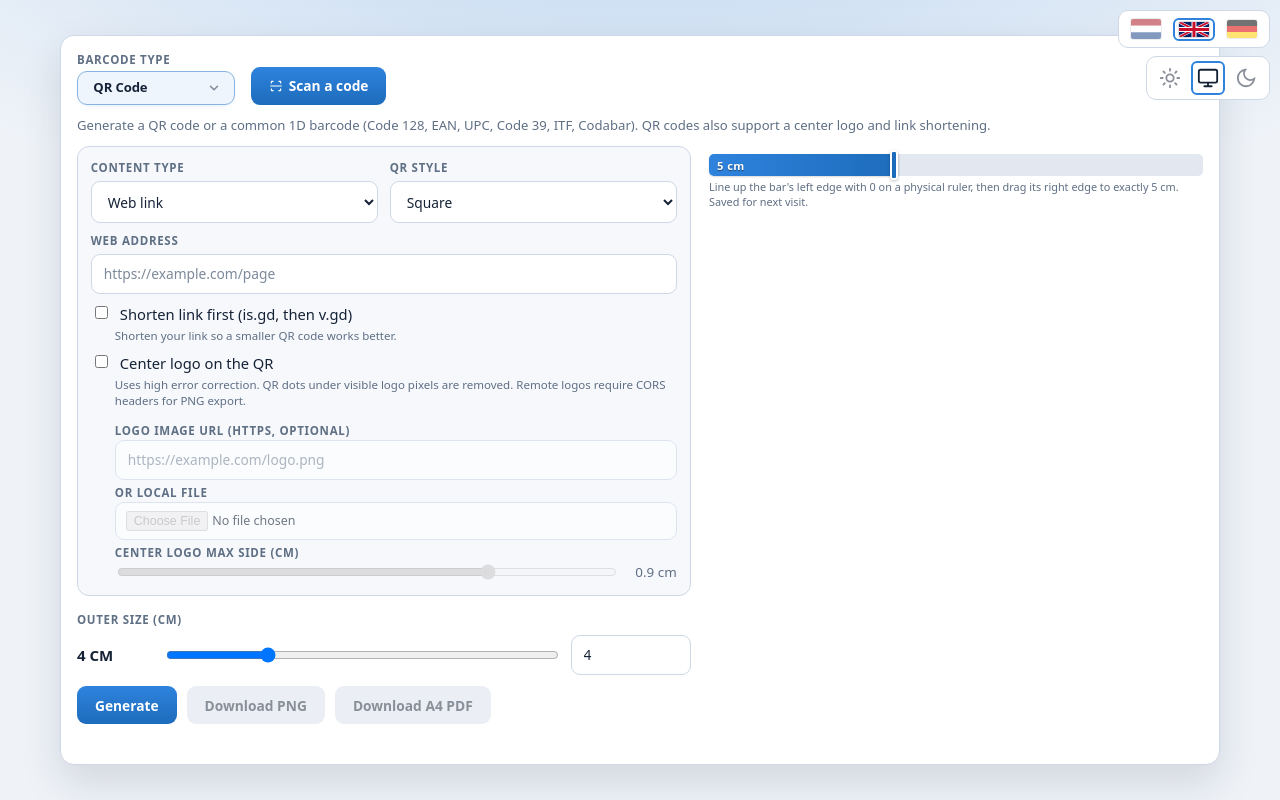
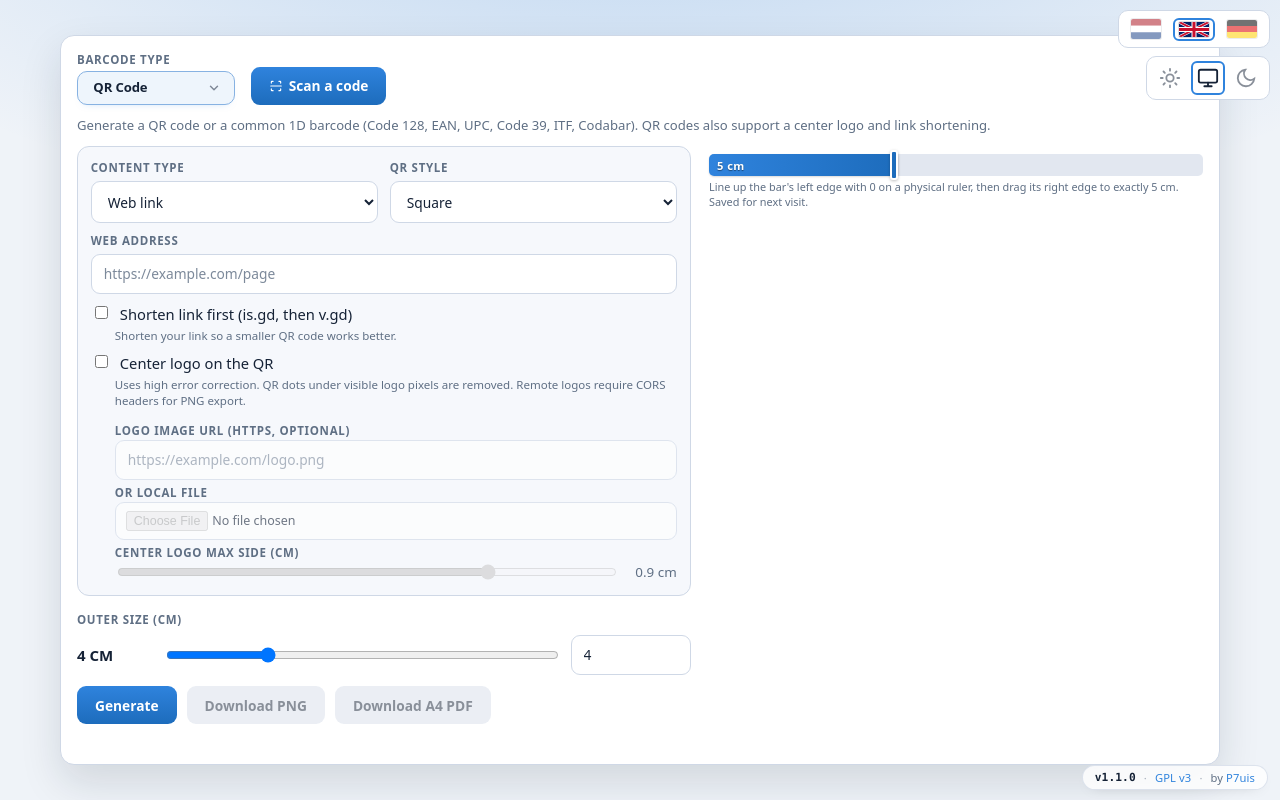
Before and after one commit to P7uis/Barcodegenerator, a website: page index.html in a window 1280 px wide. Drawn offline with Linux system fonts and the light colour scheme.

Commit message:
added some info in the right lower corner

```diff
--- a/css/app.css
+++ b/css/app.css
@@ -152,6 +152,61 @@ body {
   flex-direction: column;
   align-items: flex-end;
   gap: 8px;
+}
+
+.app-footer {
+  position: fixed;
+  right: 12px;
+  bottom: 10px;
+  z-index: 90;
+  display: inline-flex;
+  align-items: center;
+  gap: 8px;
+  padding: 5px 12px;
+  background: color-mix(in srgb, var(--surface) 82%, transparent);
+  border: 1px solid color-mix(in srgb, var(--border) 70%, transparent);
+  border-radius: 999px;
+  color: var(--muted);
+  font-size: 0.7rem;
+  line-height: 1.2;
+  letter-spacing: 0.01em;
+  backdrop-filter: blur(8px);
+  -webkit-backdrop-filter: blur(8px);
+  box-shadow: 0 4px 14px -10px rgba(0, 0, 0, 0.35);
+  white-space: nowrap;
+  pointer-events: auto;
+}
+
+.app-footer-version {
+  font-family: ui-monospace, SFMono-Regular, Menlo, Consolas, "Liberation Mono", monospace;
+  font-weight: 600;
+  color: var(--text);
+}
+
+.app-footer-link {
+  color: var(--accent);
+  text-decoration: none;
+  font-weight: 500;
+}
+
+.app-footer-link:hover,
+.app-footer-link:focus-visible {
+  text-decoration: underline;
+}
+
+.app-footer-sep {
+  opacity: 0.55;
+}
+
+@media (max-width: 520px) {
+  .app-footer {
+    right: 50%;
+    transform: translateX(50%);
+    bottom: 6px;
+    font-size: 0.66rem;
+    padding: 4px 10px;
+    gap: 6px;
+  }
 }
 
 .theme-switcher {
--- a/index.html
+++ b/index.html
@@ -207,6 +207,25 @@
     <div class="error" id="error" aria-live="polite"></div>
   </main>
 
+  <!--
+    Floating app footer.
+
+    AI / Cursor / human contributors:
+      Bump the version below on every change you ship. Use semver:
+        - patch (1.1.0 -> 1.1.1) for bug fixes,
+        - minor (1.1.0 -> 1.2.0) for new features,
+        - major (1.1.0 -> 2.0.0) for breaking changes.
+      Mirror the same value in /package.json -> "version" so npm tooling
+      stays in sync. Keep BOTH spots updated in the same commit.
+  -->
+  <footer class="app-footer" aria-label="App info">
+    <span id="app-footer-version" class="app-footer-version">v1.1.0</span>
+    <span class="app-footer-sep" aria-hidden="true">&middot;</span>
+    <a class="app-footer-link" href="./LICENSE" title="GNU General Public License v3.0">GPL&nbsp;v3</a>
+    <span class="app-footer-sep" aria-hidden="true">&middot;</span>
+    <span class="app-footer-by">by <a class="app-footer-link" href="https://github.com/P7uis" target="_blank" rel="noopener noreferrer">P7uis</a></span>
+  </footer>
+
   <script src="./vendor/qrcode.global.js"></script>
   <script src="./vendor/jsbarcode.umd.min.js"></script>
   <script src="./vendor/jspdf.umd.min.js"></script>
--- a/package.json
+++ b/package.json
@@ -1,6 +1,6 @@
 {
   "name": "barcode-creator-tool",
-  "version": "1.0.0",
+  "version": "1.1.0",
   "private": true,
   "type": "module",
   "scripts": {
```
